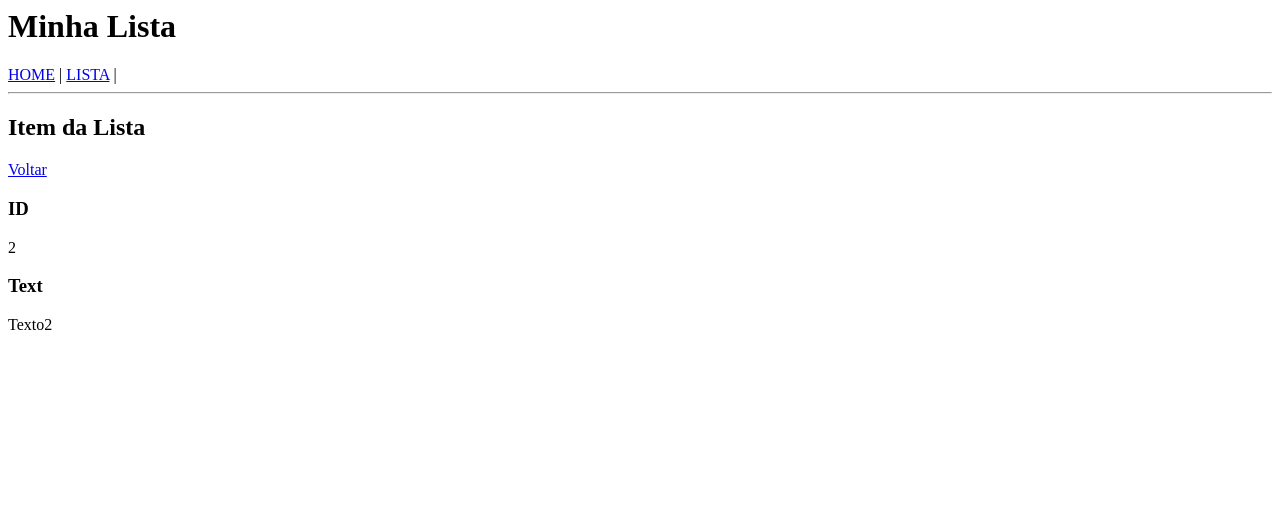
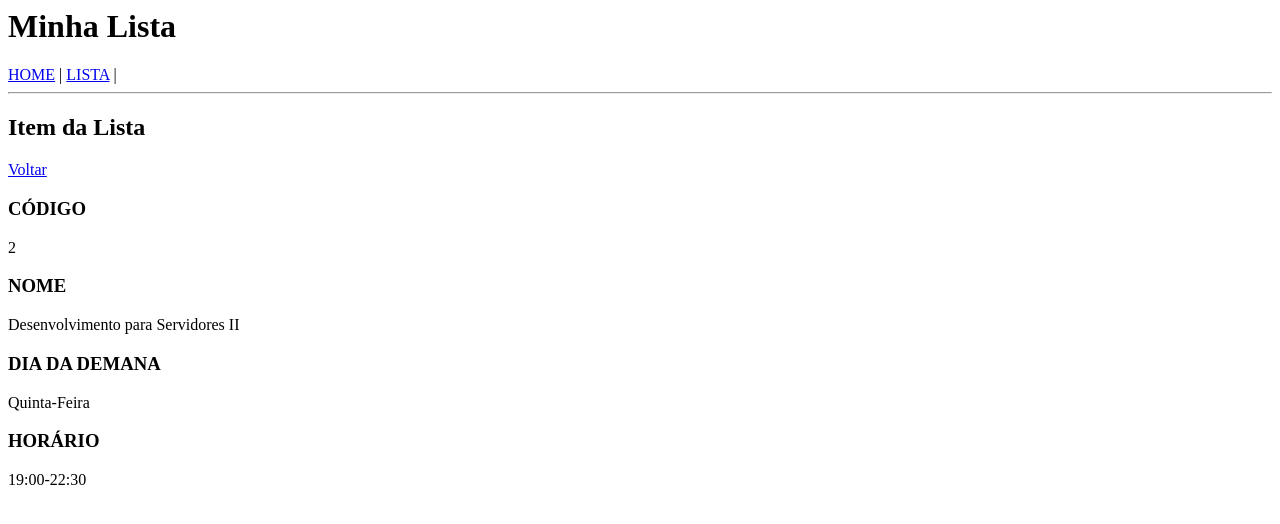
Before and after one commit to priscilafraifer/angular-ivy-du1vkc, an Angular app: page /list/1 in a window 1280 px wide. Shown: the top 524 px of the page. Built offline with nearby package versions, Linux system fonts and the light colour scheme.

Commit message:
3 files modified

```diff
--- a/src/app/list-details/list-details.component.html
+++ b/src/app/list-details/list-details.component.html
@@ -1,6 +1,10 @@
 <h2>Item da Lista</h2>
 <a [routerLink]="['/list']">Voltar</a>
-<h3>ID</h3>
+<h3>CÓDIGO</h3>
 <div>{{ item.id }}</div>
-<h3>Text</h3>
+<h3>NOME</h3>
 <div>{{ item.text }}</div>
+<h3>DIA DA DEMANA</h3>
+<div>{{ item.dia }}</div>
+<h3>HORÁRIO</h3>
+<div>{{ item.hora }}</div>
--- a/src/app/list-details/list.ts
+++ b/src/app/list-details/list.ts
@@ -1,5 +1,32 @@
 export const listData = [
-  { id: 1, text: 'Texto1' },
-  { id: 2, text: 'Texto2' },
-  { id: 3, text: 'Texto3' },
+  {
+    id: 1,
+    text: 'Desenvolvimento para Servidores I',
+    dia: 'Segunda-Feira',
+    hora: '09:30-13:00',
+  },
+  {
+    id: 2,
+    text: 'Desenvolvimento para Servidores II',
+    dia: '	Quinta-Feira',
+    hora: '	19:00-22:30',
+  },
+  {
+    id: 3,
+    text: 'Padrões de Projeto de Sítios Internet II',
+    dia: 'Quarta-Feira',
+    hora: '09:30-13:00',
+  },
+  {
+    id: 4,
+    text: 'Projeto de Navegação e Interação',
+    dia: '	Quinta-Feira',
+    hora: '09:30-13:00',
+  },
+  {
+    id: 5,
+    text: 'Tópicos Especiais em Sistemas para Internet II',
+    dia: 'Sexta-Feira1',
+    hora: '19:00-22:30',
+  },
 ];
--- a/src/app/list/list.component.html
+++ b/src/app/list/list.component.html
@@ -1,8 +1,10 @@
 <h2>Lista</h2>
 <table border="1">
   <tr>
-    <th>ID</th>
-    <th>TEXTO</th>
+    <th>CÓDIGO</th>
+    <th>NOME</th>
+    <th>DIA DA SEMANA</th>
+    <th>HORÁRIO</th>
   </tr>
   <tr *ngFor="let item of list; index as i">
     <td>
@@ -11,5 +13,7 @@
       </a>
     </td>
     <td>{{ item.text }}</td>
+    <td>{{ item.dia }}</td>
+    <td>{{ item.hora }}</td>
   </tr>
 </table>
```
